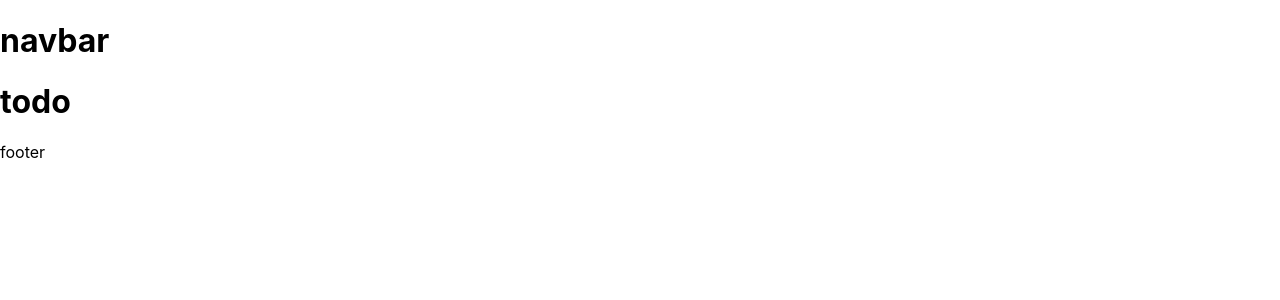
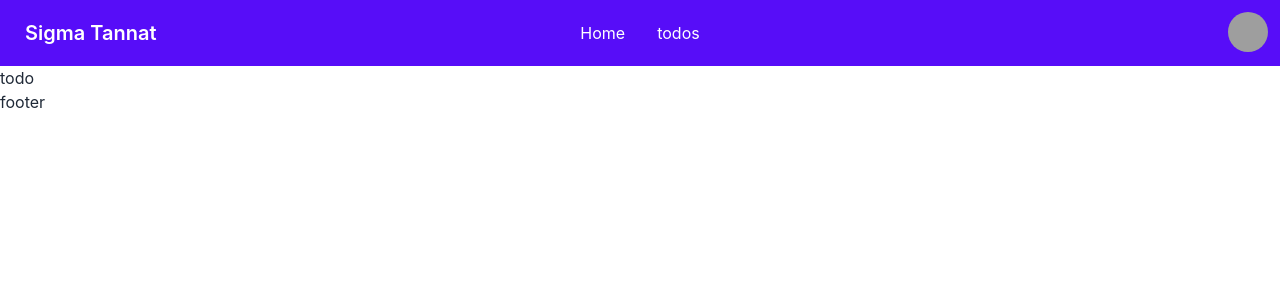
Before and after one commit to sajibur-dev/todo-client, a React (Create React App) app: page /todos in a window 1280 px wide. Shown: the top 300 px of the page. Built offline with nearby package versions, Linux system fonts and the light colour scheme; grey boxes are pictures that could not be loaded.

Commit message:
navbar is done

```diff
--- a/package.json
+++ b/package.json
@@ -6,6 +6,7 @@
     "@testing-library/jest-dom": "^5.16.4",
     "@testing-library/react": "^13.3.0",
     "@testing-library/user-event": "^13.5.0",
+    "daisyui": "^2.20.0",
     "react": "^18.2.0",
     "react-dom": "^18.2.0",
     "react-router-dom": "^6.3.0",
@@ -35,5 +36,10 @@
       "last 1 firefox version",
       "last 1 safari version"
     ]
+  },
+  "devDependencies": {
+    "autoprefixer": "^10.4.8",
+    "postcss": "^8.4.14",
+    "tailwindcss": "^3.1.7"
   }
 }
--- /dev/null
+++ b/postcss.config.js
@@ -0,0 +1,6 @@
+module.exports = {
+  plugins: {
+    tailwindcss: {},
+    autoprefixer: {},
+  },
+}
--- a/src/components/NavBar.jsx
+++ b/src/components/NavBar.jsx
@@ -1,11 +1,79 @@
-import React from 'react';
+import React from "react";
+import { Link } from 'react-router-dom'
 
 const NavBar = () => {
-    return (
-        <div>
-            <h1>navbar</h1>
+  return (
+    <div class="navbar bg-primary text-white text-bold">
+      <div class="navbar-start">
+      <Link  to="/" class="btn btn-ghost normal-case text-xl">Sigma Tannat</Link>
+        <div class="dropdown">
+          <label tabindex="0" class="btn btn-ghost lg:hidden">
+            <svg
+              xmlns="http://www.w3.org/2000/svg"
+              class="h-5 w-5"
+              fill="none"
+              viewBox="0 0 24 24"
+              stroke="currentColor"
+            >
+              <path
+                stroke-linecap="round"
+                stroke-linejoin="round"
+                stroke-width="2"
+                d="M4 6h16M4 12h8m-8 6h16"
+              />
+            </svg>
+          </label>
+          <ul
+            tabindex="0"
+            class="menu menu-compact dropdown-content mt-3 p-2 shadow bg-base-100 rounded-box w-52"
+          >
+            <li>
+              <Link to="/">Home</Link>
+            </li>
+            <li>
+              <Link to="/todos">Todos</Link>
+            </li>
+          </ul>
         </div>
-    );
+      </div>
+      <div class="navbar-center hidden lg:flex">
+        <ul class="menu menu-horizontal p-0">
+          <li>
+            <Link to="/">Home</Link>
+          </li>
+          <li>
+            <Link to="/todos">todos</Link>
+          </li>
+        </ul>
+      </div>
+      <div class="navbar-end">
+        <div class="dropdown dropdown-end text-black bg-primary">
+          <label tabindex="0" class="btn btn-ghost btn-circle avatar">
+            <div class="w-10 rounded-full">
+              <img src="https://placeimg.com/80/80/people" alt="profile" />
+            </div>
+          </label>
+          <ul
+            tabindex="0"
+            class="menu menu-compact dropdown-content mt-3 p-2 shadow bg-base-100 rounded-box w-52"
+          >
+            <li>
+              <Link to="#" class="justify-between">
+                Profile
+                <span class="badge">New</span>
+              </Link>
+            </li>
+            <li>
+              <Link to="#">Settings</Link>
+            </li>
+            <li>
+              <Link to="#">Logout</Link>
+            </li>
+          </ul>
+        </div>
+      </div>
+    </div>
+  );
 };
 
 export default NavBar;
--- a/src/index.css
+++ b/src/index.css
@@ -11,3 +11,7 @@ code {
   font-family: source-code-pro, Menlo, Monaco, Consolas, 'Courier New',
     monospace;
 }
+
+@tailwind base;
+@tailwind components;
+@tailwind utilities;
--- /dev/null
+++ b/tailwind.config.js
@@ -0,0 +1,10 @@
+/** @type {import('tailwindcss').Config} */
+module.exports = {
+  content: [
+    "./src/**/*.{js,jsx,ts,tsx}",
+  ],
+  theme: {
+    extend: {},
+  },
+  plugins: [require("daisyui")],
+}
```
Also changed, not shown: 1 other file (tests, documents, lock files or other folders).
